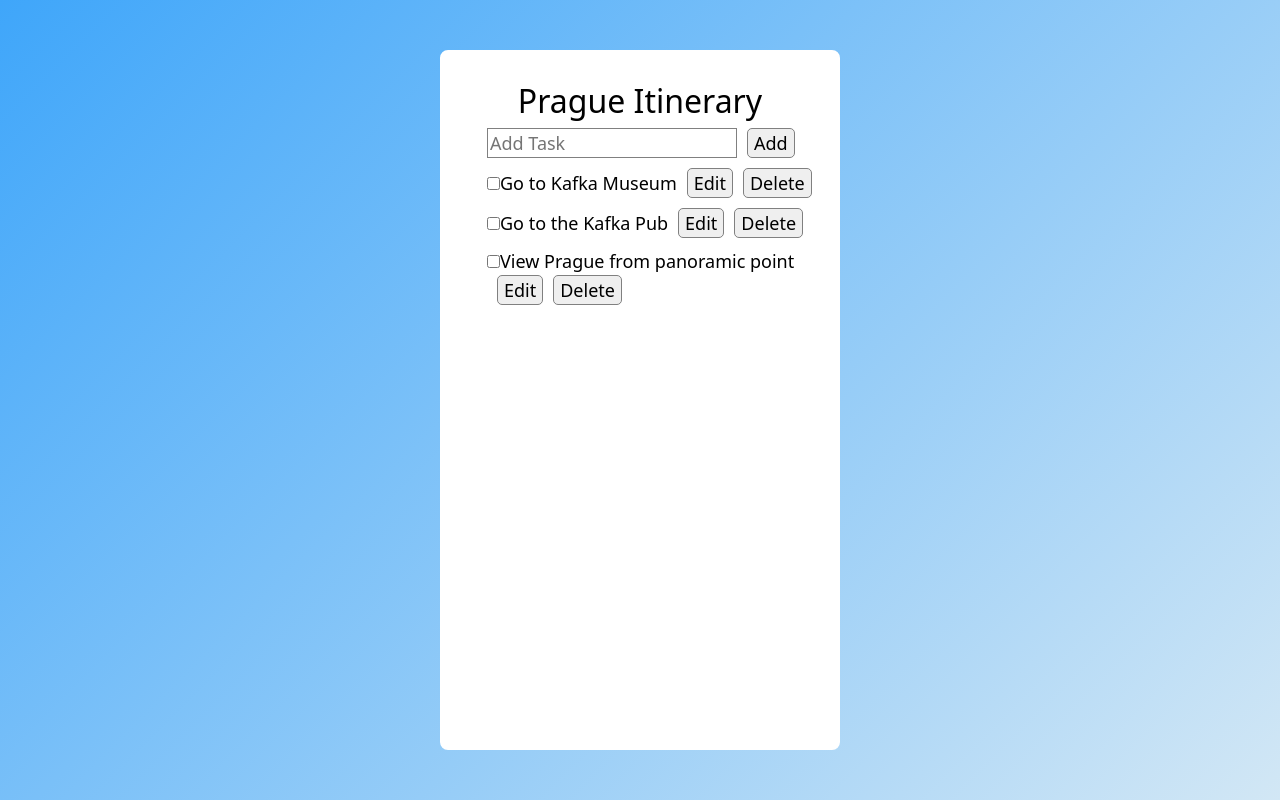
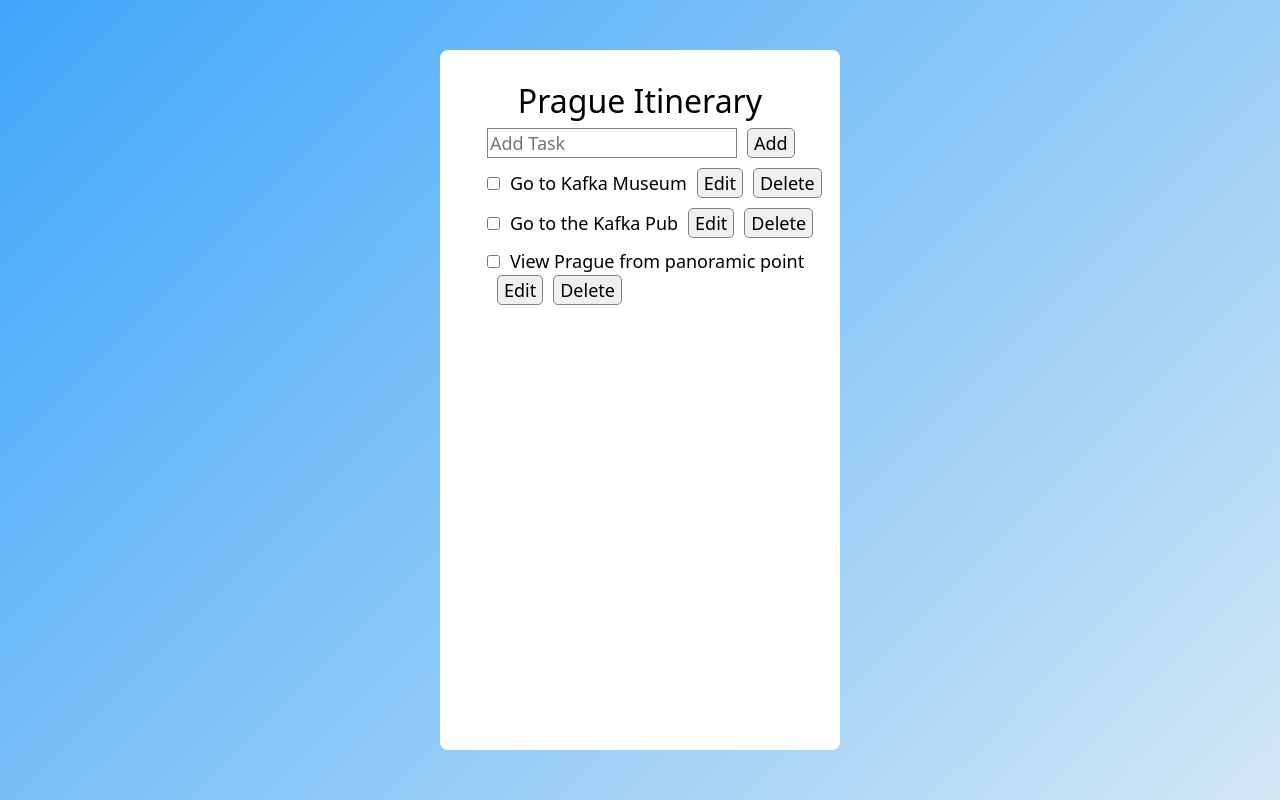
Before and after one commit to Ajer/itenerary, a React (Create React App) app: page / in a window 1280 px wide. Built offline with nearby package versions, Linux system fonts and the light colour scheme.

Commit message:
Fixed 10px space between label and checkbox

```diff
--- a/src/App.css
+++ b/src/App.css
@@ -62,7 +62,7 @@ input:focus{
   border-radius:5px;
 }
 
-.btn_corr{
+.btn_corr,.label_corr{
   margin-left:10px;
 }
 
--- a/src/components/Itinerary.js
+++ b/src/components/Itinerary.js
@@ -6,7 +6,6 @@ export default function Itinerary(){
         <div className="itinerary_container">
             <Header className={"header_container"} text={'Prague'} />
             <AddTask/>
-            {/* <Task /> */}
         </div>
     )
 }
--- a/src/components/Task.js
+++ b/src/components/Task.js
@@ -5,7 +5,7 @@ export default function Task({key,taskLabel,handleEditNameTask,handleDeleteTask}
    return(
     <div className='task'>
        <input type='checkbox' value='tsk_chkBox' name='tsk_chkBox'/>
-       <label for='tsk_chkBox'>{taskLabel}</label>
+       <label className="label_corr" for='tsk_chkBox'>{taskLabel}</label>
        <button onClick={handleEditNameTask} className="button btn_corr">Edit</button>
        <button onClick={handleDeleteTask} className="button btn_corr">Delete</button>
     </div>
```
